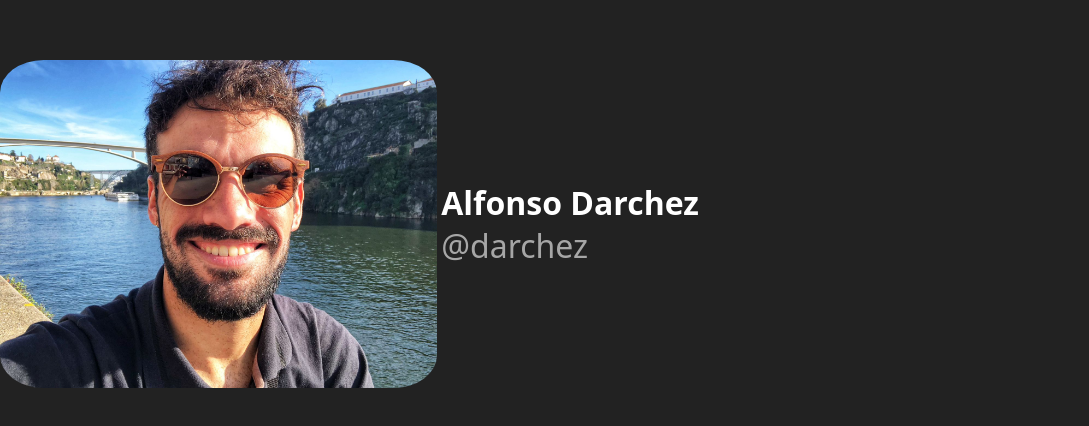
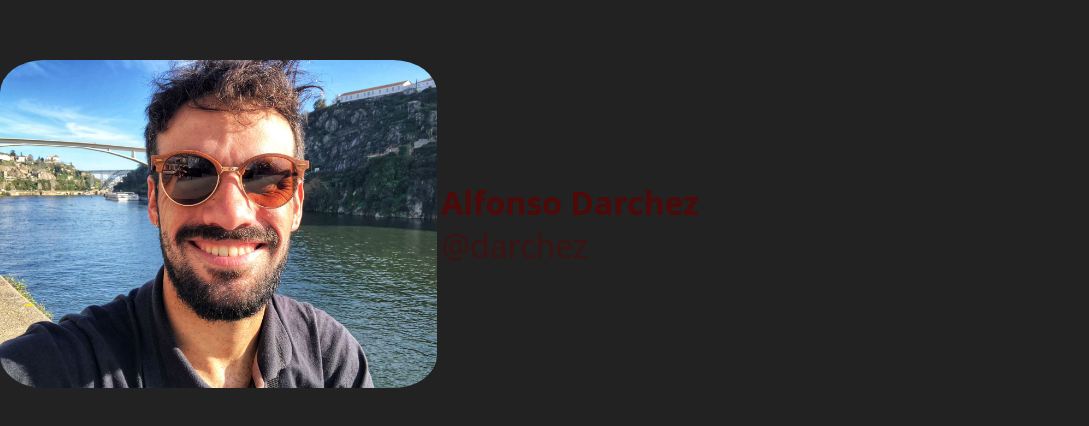
Before and after one commit to darchez/darchez.github.io, a plain HTML site: page index.html in a window 1280 px wide. Shown: the part 176-602 px from the top of the page, 0-1089 px from the left. Drawn offline with Linux system fonts and the light colour scheme.

Commit message:
pruebas media query

```diff
--- a/assets/styles/style1.css
+++ b/assets/styles/style1.css
@@ -59,3 +59,13 @@ article button {
   padding:    6px 16px ;
   font-weight: bold;
 }
+
+
+@media (min-width: 800px) {
+  article {
+    display: flex;
+    align-items: center;
+    color: #4e0909;
+    font-size:2rem;
+  }
+}
--- a/index.html
+++ b/index.html
@@ -1,6 +1,7 @@
 <!DOCTYPE html>
 <html>
   <head>
+    <meta name="viewport" content="width=device-width,initial-scale=1"/>
     <title>./</title>
     <link rel="stylesheet" type="text/css" href="./assets/styles/style1.css">
   </head>
```
